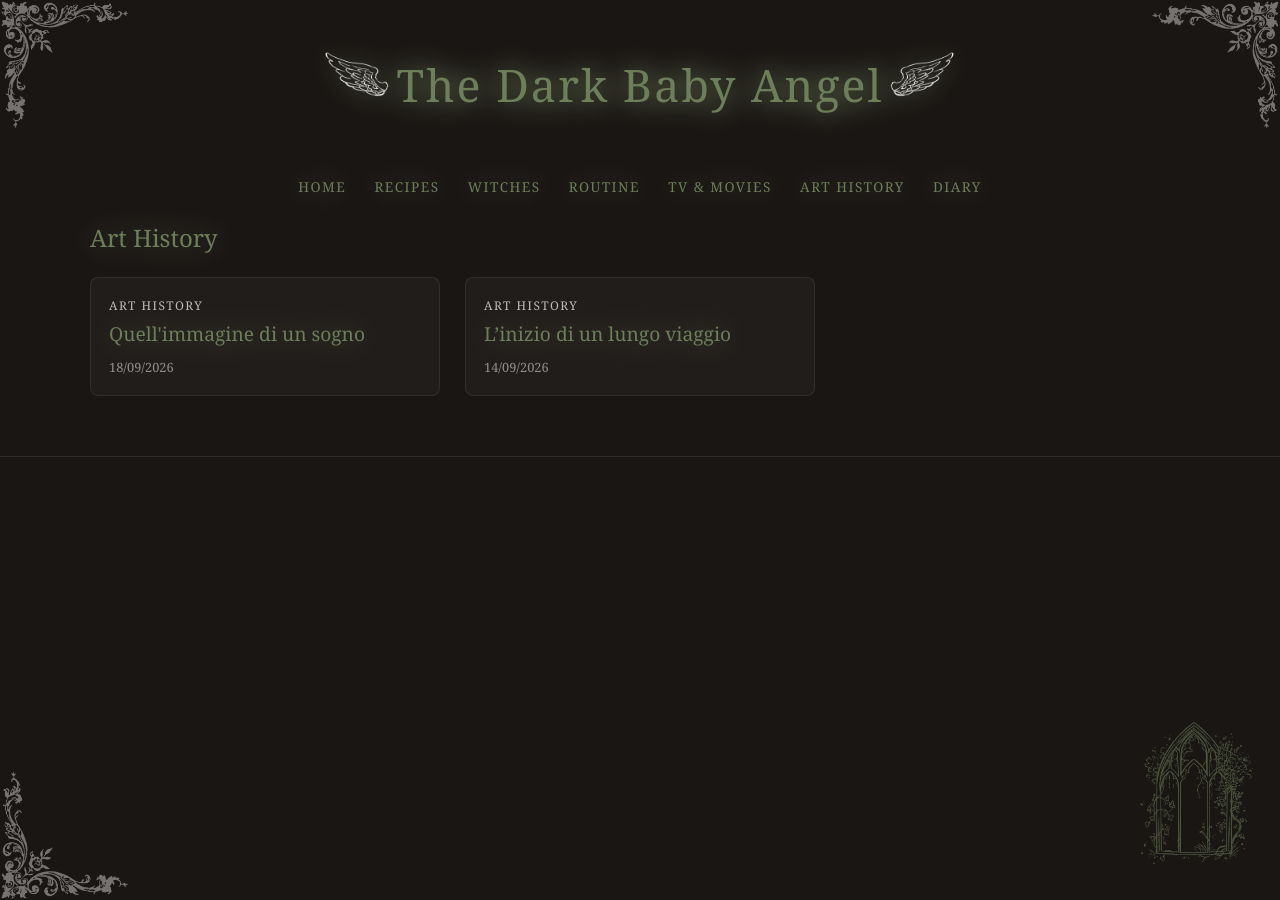
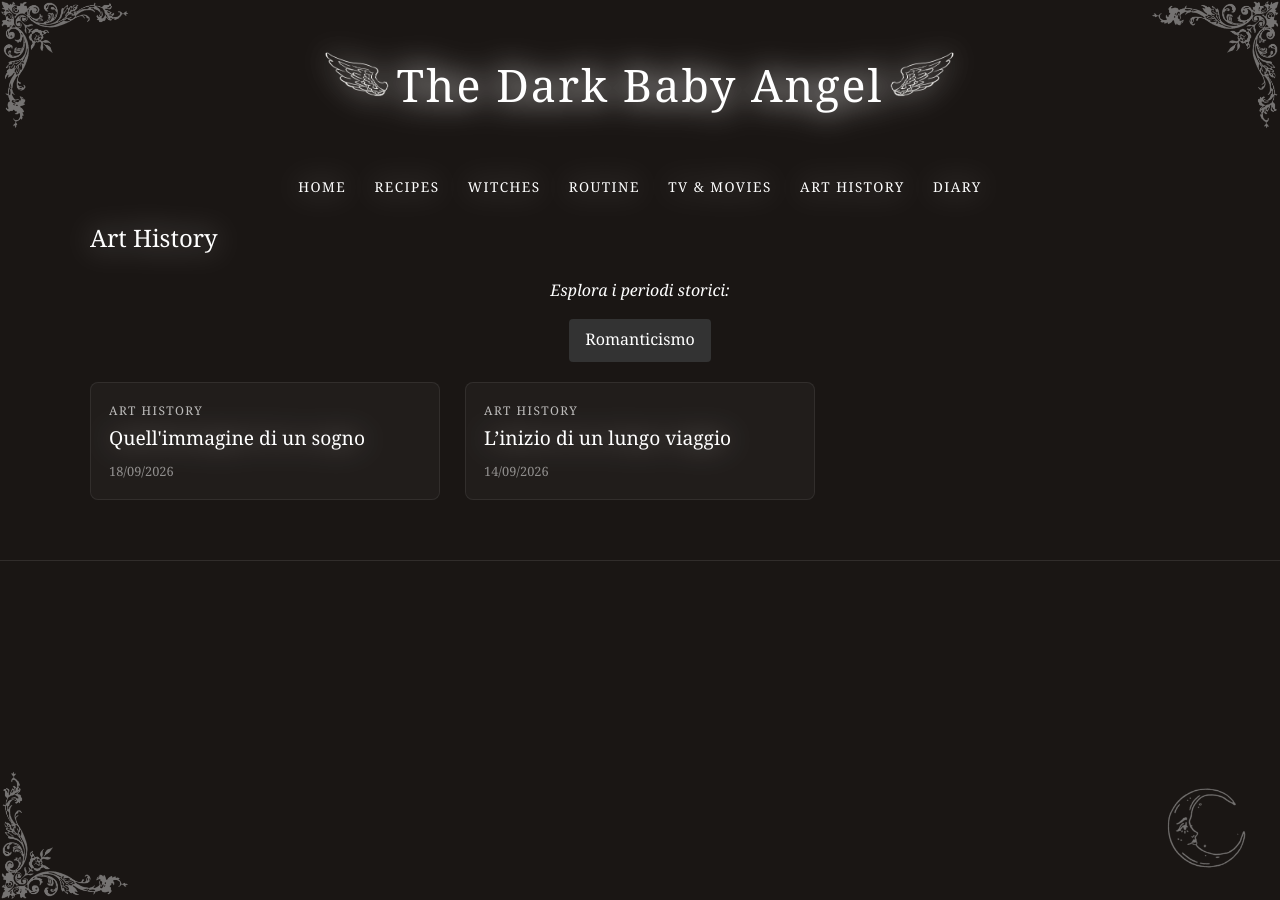
Before and after one commit to hktwjax/thedarkbabyangel, a Jekyll site: the page built from art-history.html, in a window 1280 px wide. Built offline with Jekyll 4.4.1, drawn with Linux system fonts in a browser that asks for light colours.

Commit message:
Update art-history.html

```diff
--- a/art-history.html
+++ b/art-history.html
@@ -11,9 +10,25 @@
   <h2>Art History</h2>
 </section>
 
+<!-- SEZIONE SOTTOCATEGORIE / PERIODI -->
+<div style="text-align: center; margin: 20px 0;">
+  <p style="font-style: italic;">Esplora i periodi storici:</p>
+  <a href="{{ '/romanticismo/' | relative_url }}" style="display: inline-block; margin: 0 10px; padding: 8px 16px; background: #333; color: #fff; text-decoration: none; border-radius: 4px;">Romanticismo</a>
+  <!-- In futuro potrai aggiungere qui altri periodi, es: Neoclassicismo -->
+</div>
+
 <div class="posts-grid">
-  {% for post in site.categories.art-history %}
+  {% for post in site.posts %}
+    {% if post.categories contains "art-history" %}
       <article class="post-card">
+
+        <!-- Mostra l'immagine del post se esiste -->
+        {% if post.image %}
+          <a href="{{ post.url | relative_url }}" class="post-card-image-wrapper">
+            <img src="{{ post.image | relative_url }}" alt="{{ post.title }}" class="post-card-image">
+          </a>
+        {% endif %}
+
         <div class="post-card-content">
           <span class="post-card-category">Art History</span>
           <h3 class="post-card-title">
@@ -22,6 +37,7 @@
           <span class="post-card-date">{{ post.date | date: "%d/%m/%Y" }}</span>
         </div>
       </article>
+    {% endif %}
   {% else %}
     <p>Nessun post presente in questa categoria al momento.</p>
   {% endfor %}
```
Also changed, not shown: other parts of art-history.html (+0 -1 lines). Lines whose indentation alone changed are shown as unchanged.
